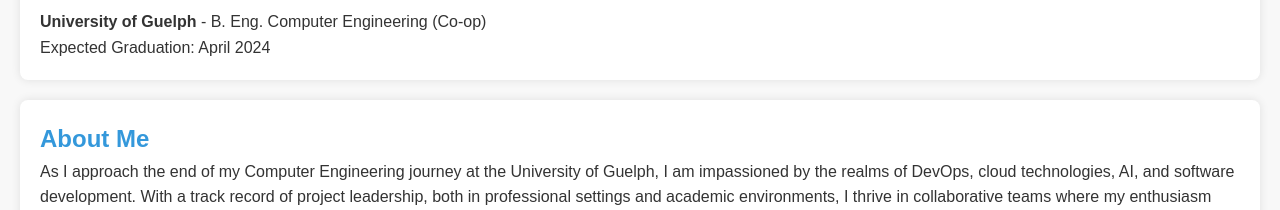
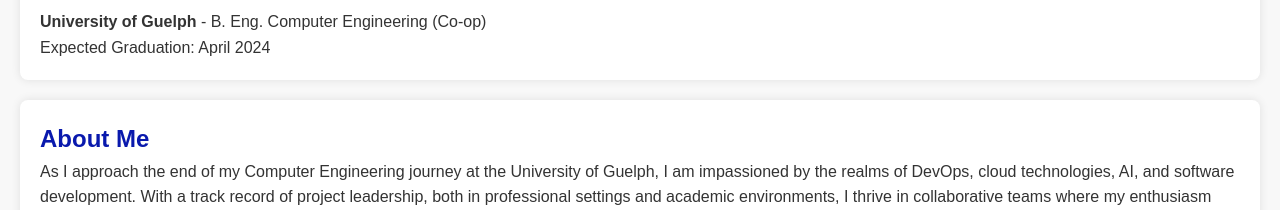
Before and after one commit to kade-eng/resume, a plain HTML site: page site/index.html in a window 1280 px wide. Shown: the part 1481-1691 px from the top of the page. Drawn offline with Linux system fonts and the light colour scheme.

Commit message:
update css

```diff
--- a/site/styles.css
+++ b/site/styles.css
@@ -96,7 +96,7 @@
 
 /* About Me Section Styles */
 .about-me h2 {
-    color: #3498db;
+    color: #0919ad;
 }
 
 .about-me p {
```
